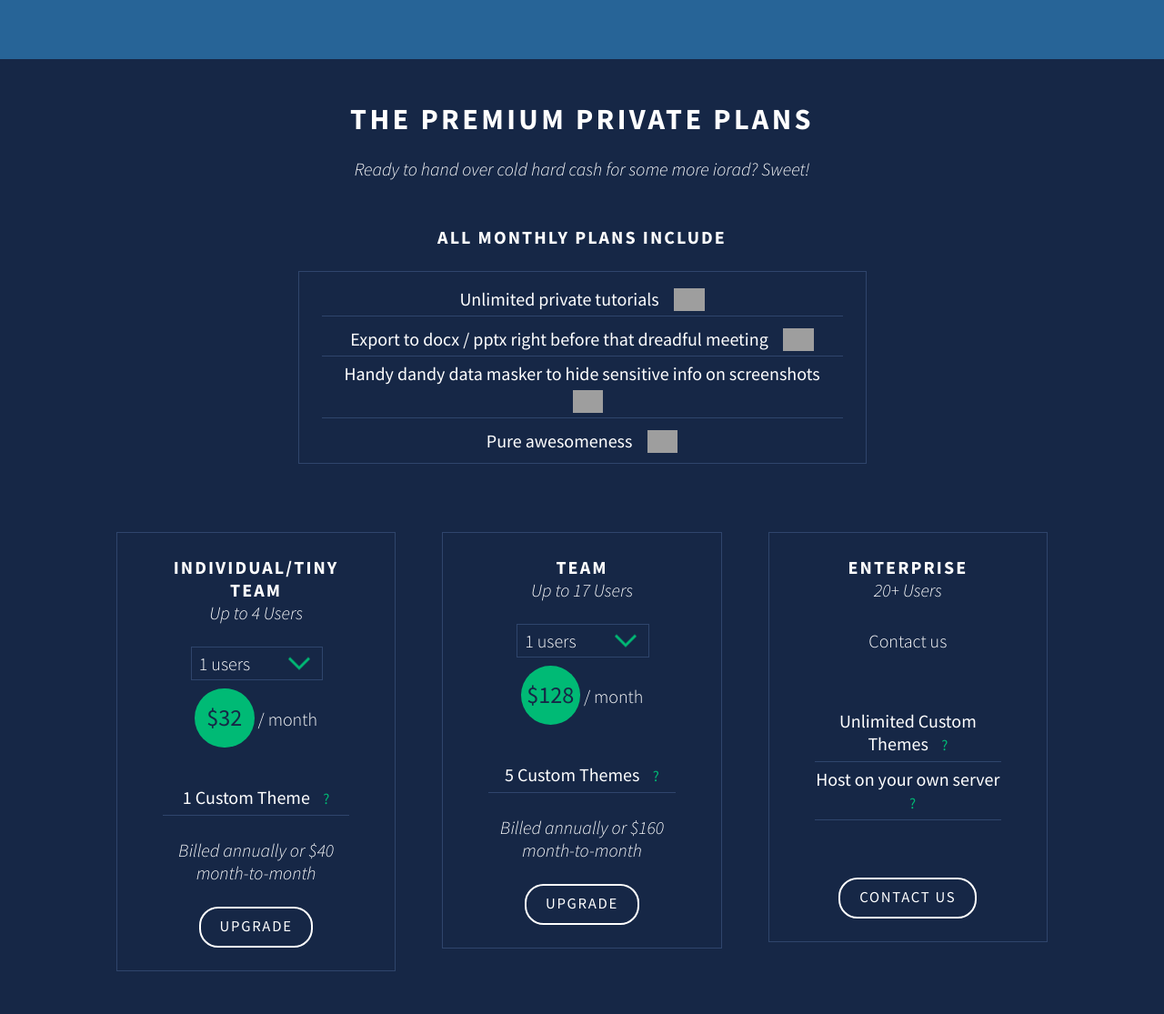
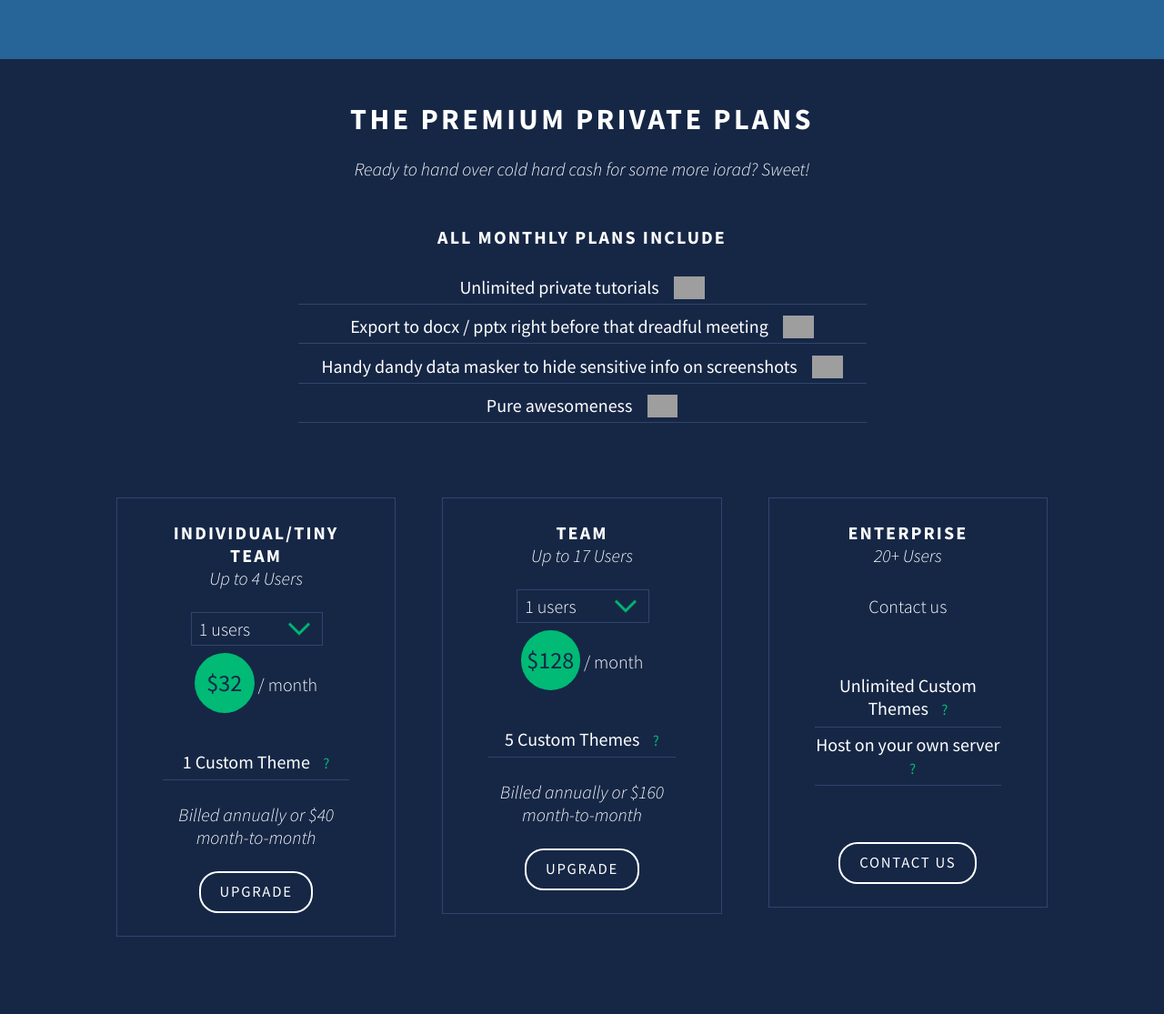
Before and after one commit to metamn/iorad, a Jekyll site: the page built from index.html, in a window 1280 px wide. Shown: the whole page at 91% size. Built offline with Jekyll 4.4.1, drawn with Linux system fonts in a browser that asks for light colours; nearby versions of some CDN libraries; after the commit the page ends 1077 px from its top, so only the background shows below that; grey boxes are pictures that could not be loaded.

Commit message:
All plans reverted back, they don't look good with borders

```diff
--- a/assets/styles/screen.css
+++ b/assets/styles/screen.css
@@ -48,9 +48,14 @@
 html.pricing body #pricing #all-plans { text-align: center; }
 html.pricing body #pricing #all-plans .container { text-align: center; display: inline-block; padding-left: 1.25em; padding-right: 1.25em; width: calc(100% - 2.5em); max-width: 31.25em; }
 html.pricing body #pricing #all-plans .container p { font-family: 'Source Sans Pro', sans-serif; font-weight: 700; text-transform: uppercase; letter-spacing: 0.10417em; }
-html.pricing body #pricing #all-plans .container ul { margin-top: 1.25em; border: 1px solid #2f456c; padding-left: 1.25em; padding-right: 1.25em; width: calc(100% - 2.5em - 2px); padding-top: 0.625em; padding-bottom: 0; font-family: 'Source Sans Pro', sans-serif; font-weight: 400; }
+html.pricing body #pricing #all-plans .container ul { margin-top: 1.25em; /*
+border: 1px solid $blue;
+@include padding($border: 1px);
+padding-top: $gutter / 2;
+padding-bottom: 0;
+@include list-underlined($no-last-border: true);
+*/ font-family: 'Source Sans Pro', sans-serif; font-weight: 400; }
 html.pricing body #pricing #all-plans .container ul li { margin-bottom: 0.3125em; padding-bottom: 0.3125em; border-bottom: 1px solid #2f456c; }
-html.pricing body #pricing #all-plans .container ul li:last-of-type { border: none; }
 html.pricing body #pricing #all-plans .container ul li span.checkmark { margin-left: 0.625em; }
 html.pricing body #pricing #all-plans .container ul li span.checkmark img { max-height: 1.25em; position: relative; top: 0.3125em; }
 @media only screen and (max-width: 63.999em) { html.pricing body #pricing #primary-plans { margin-top: 2.5em; padding-left: 1.25em; padding-right: 1.25em; width: calc(100% - 2.5em - 0px); }
--- a/assets/styles/structures/all-plans.scss
+++ b/assets/styles/structures/all-plans.scss
@@ -9,12 +9,15 @@
     ul {
       margin-top: $gutter;
 
+      /*
       border: 1px solid $blue;
       @include padding($border: 1px);
       padding-top: $gutter / 2;
       padding-bottom: 0;
+      @include list-underlined($no-last-border: true);
+      */
 
-      @include list-underlined($no-last-border: true);
+      @include list-underlined;
       @include font(highlight);
 
       li {
```
Also changed, not shown: 2 other files.
